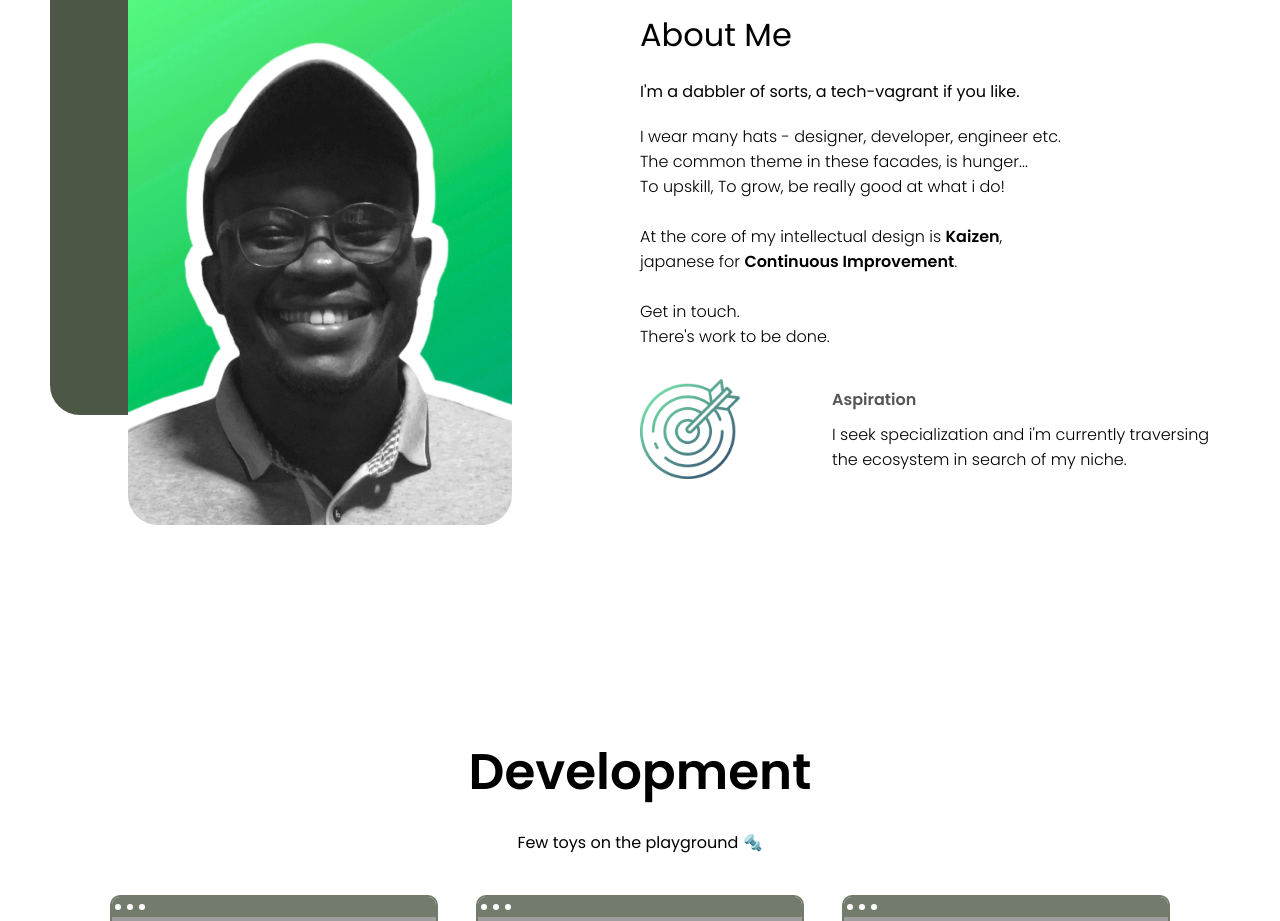
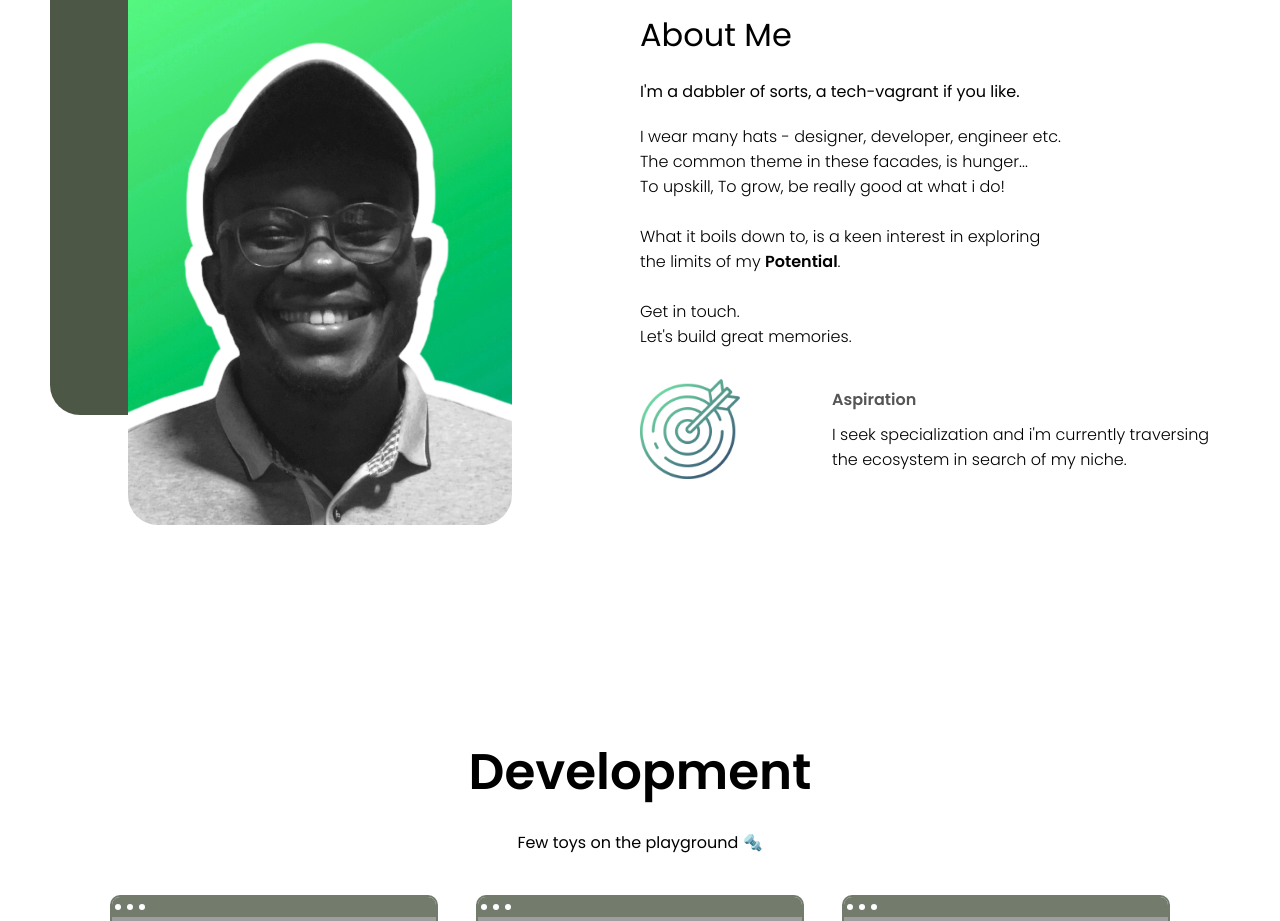
Before and after one commit to Codexgrey/Portfolio, a React (Create React App) app: page / in a window 1280 px wide. Shown: the part 995-1916 px from the top of the page. Built offline with nearby package versions, Linux system fonts and the light colour scheme; grey boxes are pictures that could not be loaded.

Commit message:
Update: changes to 'about me'

```diff
--- a/src/components/about/About.jsx
+++ b/src/components/about/About.jsx
@@ -28,12 +28,12 @@ const About = () => {
                     To upskill, To grow, be really good at what i do!
                     <br />
                     <br />
-                    At the core of my intellectual design is <b>Kaizen</b>, <br />
-                    japanese for <b>Continuous Improvement</b>.
+                    What it boils down to, is a keen interest in exploring <br />
+                    the limits of my <b>Potential</b>.
                     <br />
                     <br />
                     Get in touch.<br />
-                    There's work to be done.
+                    Let's build great memories.
                 </p>
                 <div className="a-award">
                     <img src={Goal} alt="" className="a-award-img" />
```
